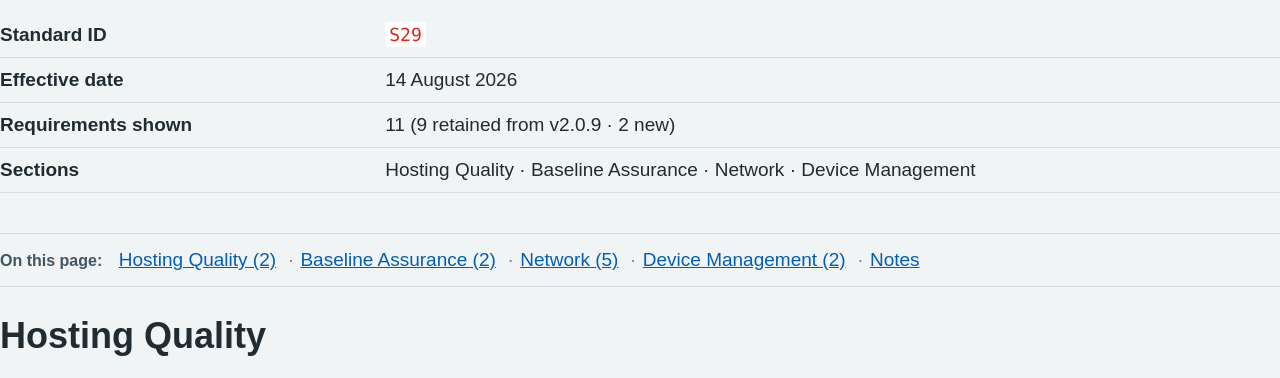
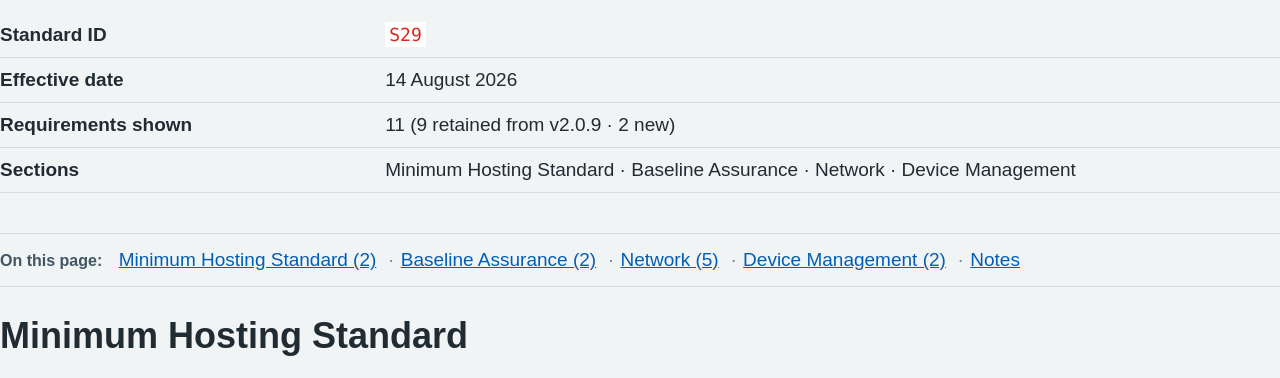
Before and after one commit to dobsonrd/dsic-prototype, a plain HTML site: page standard-hosting-infrastructure.html in a window 1280 px wide. Shown: the part 389-767 px from the top of the page. Drawn offline with Linux system fonts and the light colour scheme; a web font is replaced by a local one.

Commit message:
Rename section 'Hosting Quality' to 'Minimum Hosting Standard'

```diff
--- a/standard-hosting-infrastructure.html
+++ b/standard-hosting-infrastructure.html
@@ -262,7 +262,7 @@
         </div>
         <div class="nhsuk-summary-list__row">
           <dt class="nhsuk-summary-list__key">Sections</dt>
-          <dd class="nhsuk-summary-list__value">Hosting Quality · Baseline Assurance · Network · Device Management</dd>
+          <dd class="nhsuk-summary-list__value">Minimum Hosting Standard · Baseline Assurance · Network · Device Management</dd>
         </div>
       </dl>
 
@@ -270,7 +270,7 @@
       <nav class="dsic-page-nav" aria-label="On this page">
         <span class="dsic-page-nav__label">On this page:</span>
         <ul class="dsic-page-nav__list">
-          <li><a href="#hosting-quality">Hosting Quality (2)</a></li>
+          <li><a href="#hosting-quality">Minimum Hosting Standard (2)</a></li>
           <li><a href="#baseline-assurance">Baseline Assurance (2)</a></li>
           <li><a href="#network">Network (5)</a></li>
           <li><a href="#device-management">Device Management (2)</a></li>
@@ -283,7 +283,7 @@
       <!-- SECTION: Hosting Quality                                       -->
       <!-- ══════════════════════════════════════════════════════════════ -->
       <section class="dsic-section" id="hosting-quality">
-        <h2 class="nhsuk-heading-l">Hosting Quality</h2>
+        <h2 class="nhsuk-heading-l">Minimum Hosting Standard</h2>
         <p class="nhsuk-body">New requirements defining minimum quality standards for cloud-hosted and data-centre-hosted solutions, replacing the previous hosting options table. Each requirement uses a tiered Category A / B / C model.</p>
 
         <!-- CH5.0 -->
```
Also changed, not shown: 1 other file.
